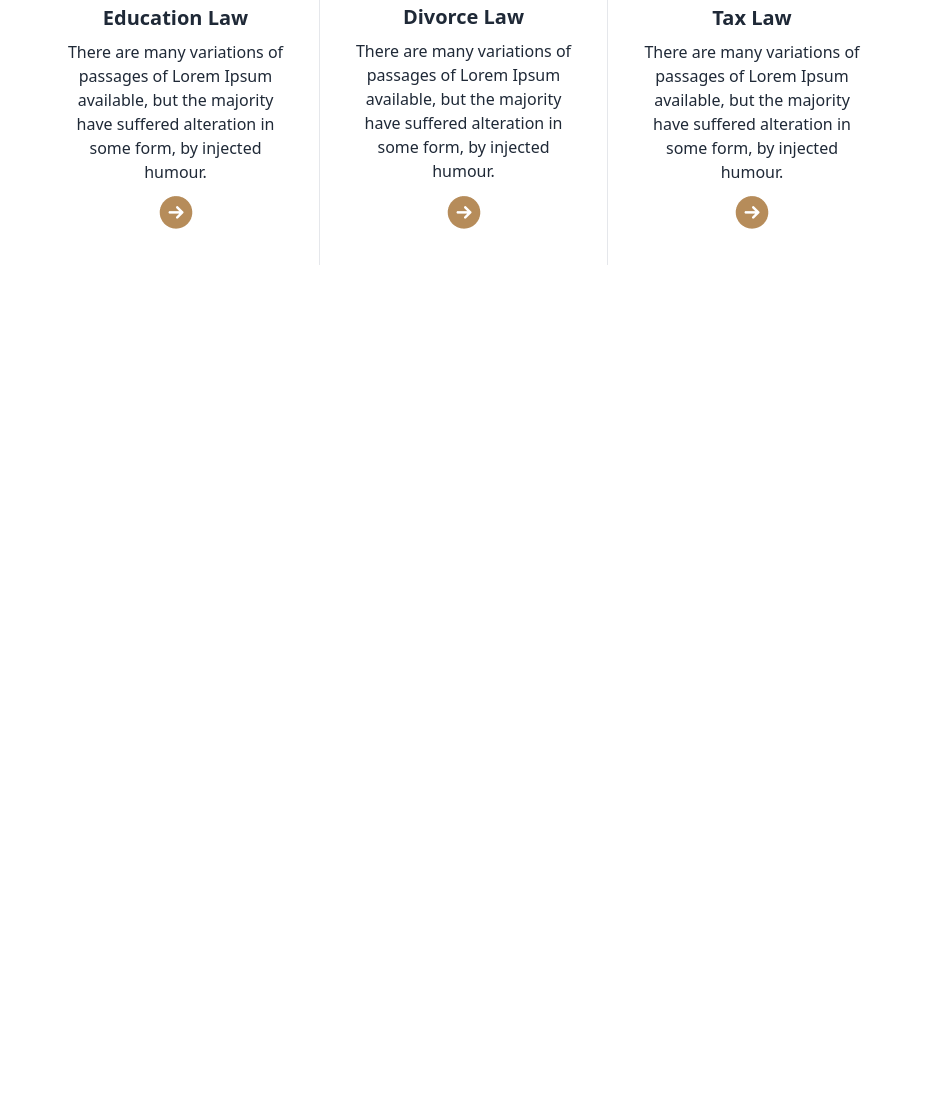
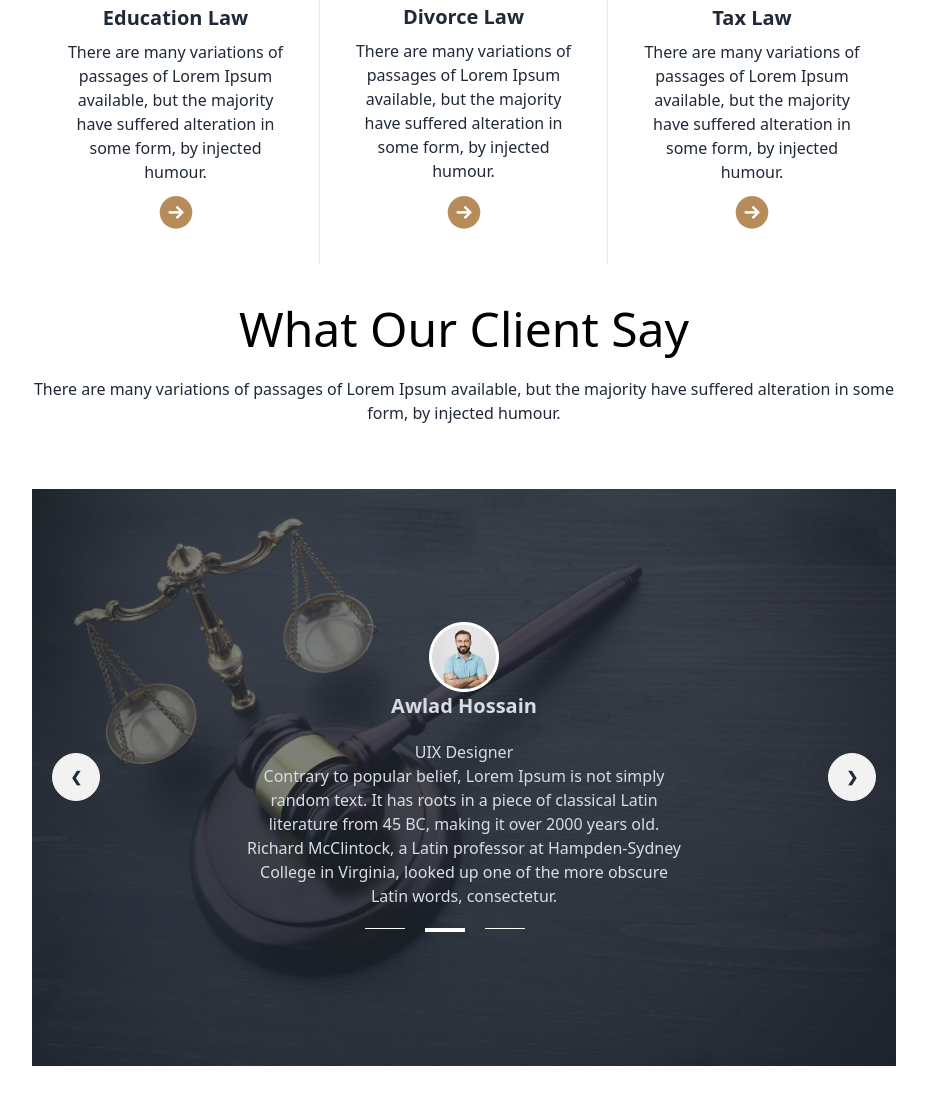
Before and after one commit to Ariful-Islam-Shanto/legal-solution-web, a plain HTML site: page index.html in a window 1280 px wide. Shown: the part 1470-2575 px from the top of the page, without its empty margins (176-1103 px from the left). Before the commit the page ends 1775 px from the top, so only its background shows below. Drawn offline with nearby package versions, Linux system fonts and the light colour scheme.

Commit message:
Added another section called review section

```diff
--- a/index.html
+++ b/index.html
@@ -14,6 +14,7 @@
             extend: {
             backgroundImage:{
             'hero-bg': 'url("./images/banner.png")',
+            'slider-1': 'url("./images/slider-1.jpg")',
             },
               colors: {
                 clifford: '#da373d',
@@ -211,6 +212,54 @@
                       </div>
             </div>
         </section>
+        <!-- Client review section  -->
+        <section class="lg:px-52 pb-10">
+            <h1 class="text-5xl text-black font-medium text-center mb-6">What Our Client Say</h1>
+            <p class="text-center mb-16">
+                There are many variations of passages of Lorem Ipsum available, but the majority have suffered alteration in some form, by injected humour.
+            </p>
+
+            <!-- review section -->
+            <div class="carousel w-full">
+                <div id="slide1" class="carousel-item relative w-full">
+                  <!-- <img src="./images/slider-1.jpg" class="w-full" /> -->
+                  <div class="hero min-h-[500px] bg-slider-1" style="">
+                    <div class="hero-overlay bg-opacity-60"></div>
+                    <div class="hero-content text-center text-neutral-content">
+                      <div class="max-w-md items-center ">
+                        <img src="./images/Ellipse 1.png" class="inline" alt="">
+                        <h2 class="mb-5 text-xl font-bold">Awlad Hossain</h2>
+                        <p>UIX Designer</p>
+                        <p class="mb-5">Contrary to popular belief, Lorem Ipsum is not simply random text. It has roots in a piece of classical Latin literature from 45 BC, making it over 2000 years old. Richard McClintock, a Latin professor at Hampden-Sydney College in Virginia, looked up one of the more obscure Latin words, consectetur.</p>
+
+                        <div class="flex gap-5 px-[125px]">
+                            <div class="h-[0.5px] w-10 bg-white"></div>
+                            <div class="h-1 w-10 bg-white"></div>
+                            <div class="h-[0.5px] w-10 bg-white"></div>
+                        </div>
+                      </div>
+                    </div>
+                  </div>
+                  <div class="absolute flex justify-between transform -translate-y-1/2 left-5 right-5 top-1/2">
+                    <a href="#slide4" class="btn btn-circle">❮</a>
+                    <a href="#slide2" class="btn btn-circle">❯</a>
+                  </div>
+                </div>
+                <div id="slide2" class="carousel-item relative w-full">
+                  <img src="./images/slider-2.jpg" class="w-full" />
+                  <div class="absolute flex justify-between transform -translate-y-1/2 left-5 right-5 top-1/2">
+                    <a href="#slide1" class="btn btn-circle">❮</a>
+                    <a href="#slide3" class="btn btn-circle">❯</a>
+                  </div>
+                </div>
+                <div id="slide3" class="carousel-item relative w-full">
+                  <img src="./images/slider-3.jpg" class="w-full" />
+                  <div class="absolute flex justify-between transform -translate-y-1/2 left-5 right-5 top-1/2">
+                    <a href="#slide2" class="btn btn-circle">❮</a>
+                    <a href="#slide1" class="btn btn-circle">❯</a>
+                  </div>
+                </div>
+        </section>
     </main>
     <footer>
 
```
Also changed, not shown: images/Ellipse 1.png (added).
